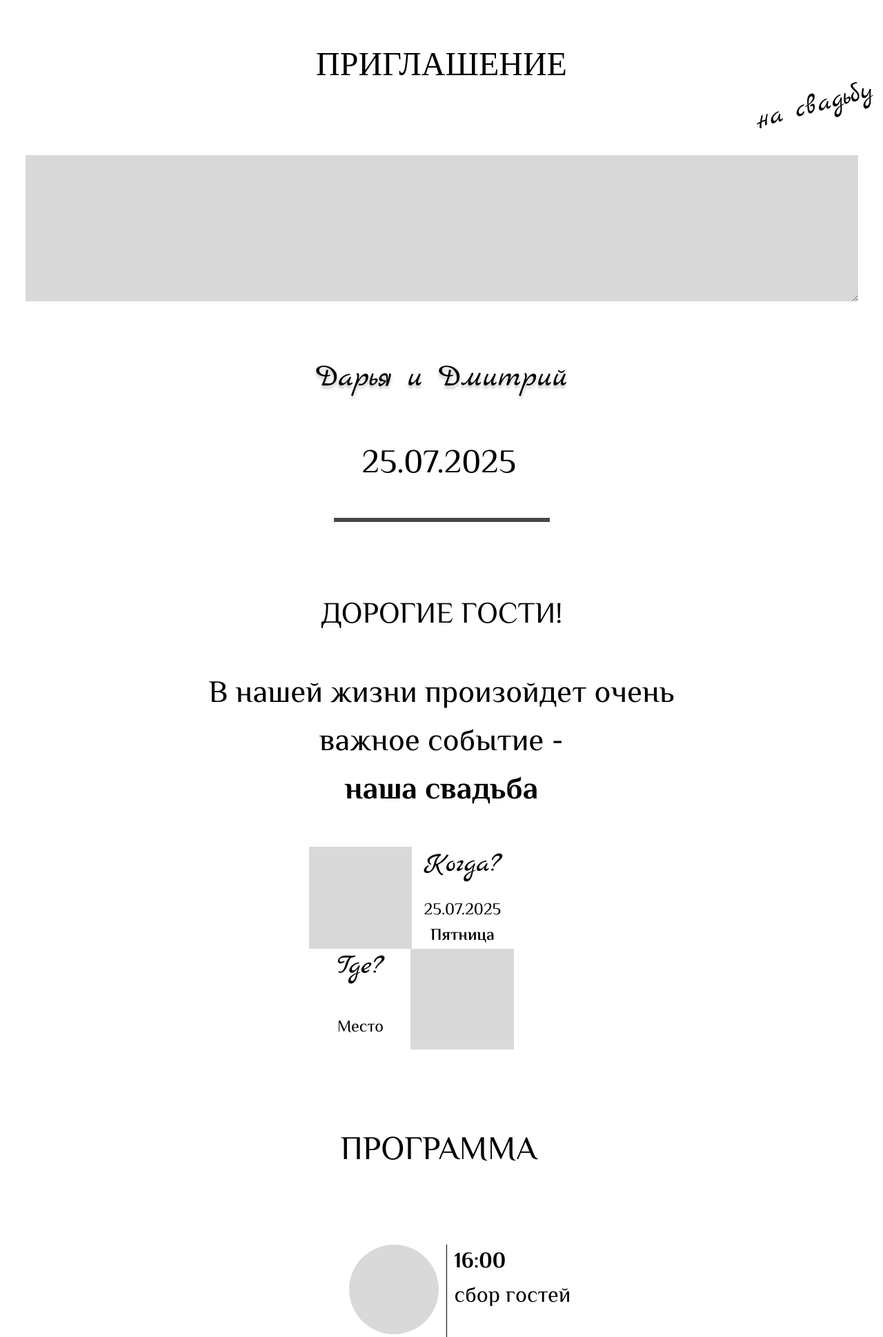
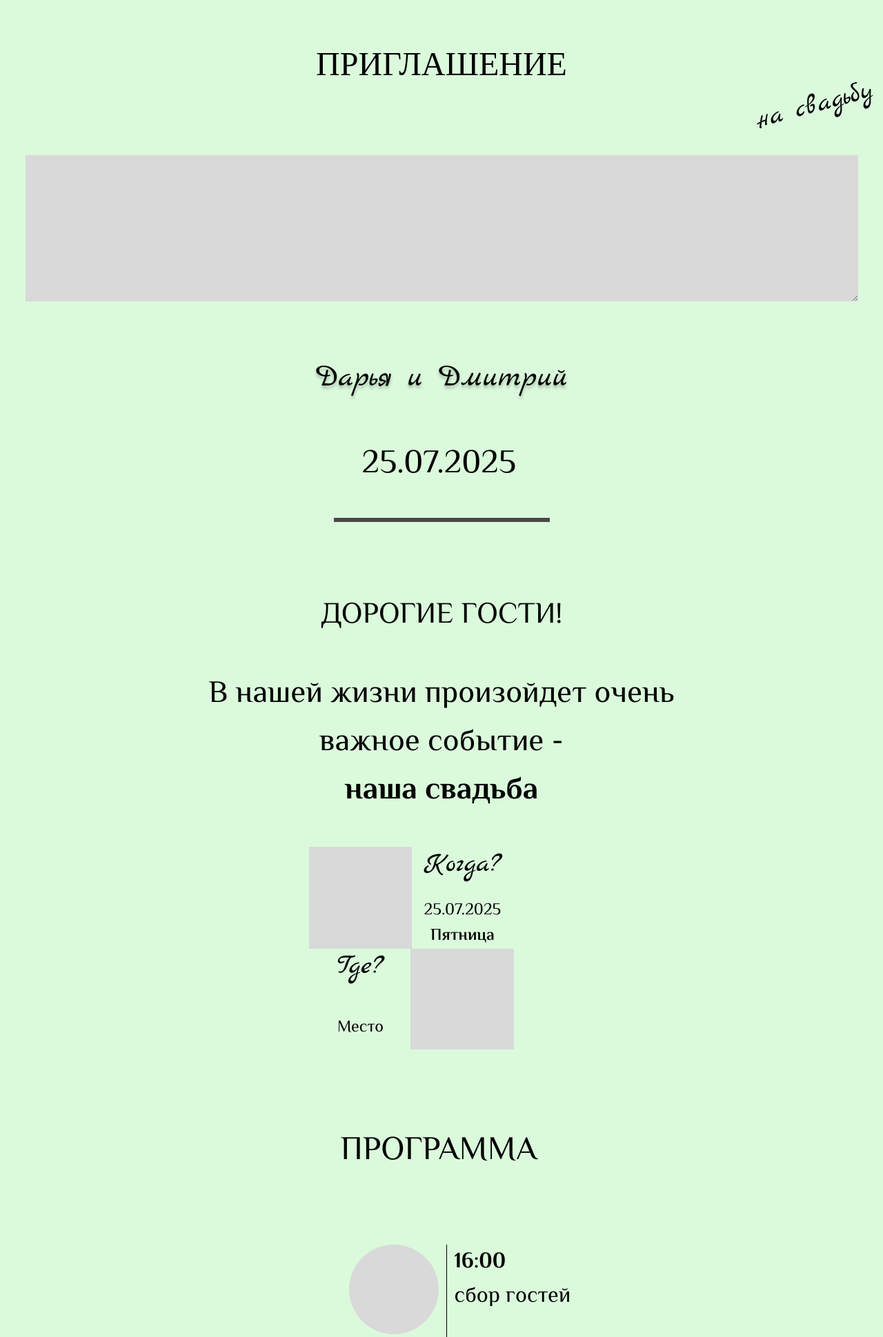
Before and after one commit to GanixPlay/AliceSkill, a Flask app: template templates/index.html in a window 1280 px wide. Shown: the top 1939 px of the page at 69% size. Run offline with Flask 2, Linux system fonts and the light colour scheme; the template is opened without the code that fills it, so the values that code supplies are empty.

Commit message:
Add files via upload

```diff
--- a/static/css/global.css
+++ b/static/css/global.css
@@ -1,4 +1,5 @@
 body {
   margin: 0;
   line-height: normal;
+  background-color: '#faccec';
 }
--- a/static/css/index.css
+++ b/static/css/index.css
@@ -1,3 +1,6 @@
+.main{
+    color: #faccec;
+}
 .div {
   flex: 1;
   position: relative;
@@ -700,7 +703,7 @@
 .root {
   width: 100%;
   position: relative;
-  background-color: #fff;
+  background-color: #DBFADC;
   overflow: hidden;
   align-items: center;
   justify-content: center;
```
Also changed, not shown: static/img/cino.png (added), static/img/dasha.png (added), static/img/dima.png (added), static/img/house.png (added), static/img/toge.JPG (added).
